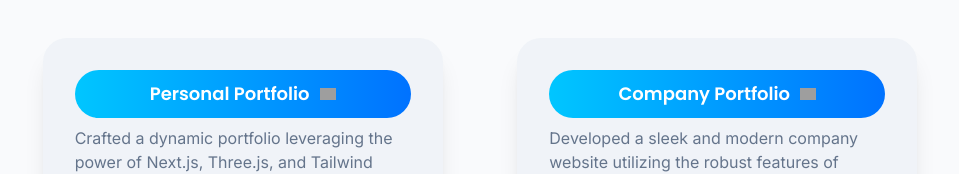
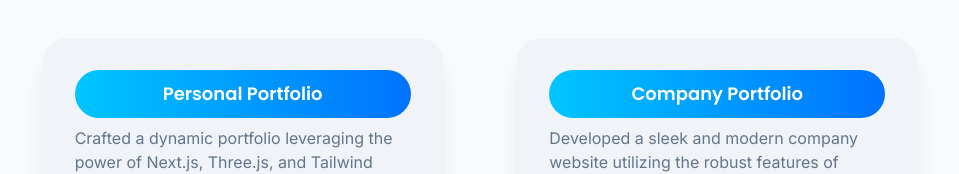
Before and after one commit to mrpanday93/3d-portfolio, a Next.js app: page /projects in a window 1280 px wide. Shown: the part 346-520 px from the top of the page, without its empty margins (160-1119 px from the left). Built offline with nearby package versions, Linux system fonts and the light colour scheme; grey boxes are pictures that could not be loaded.

Commit message:
commenting of project link

```diff
--- a/src/app/projects/page.jsx
+++ b/src/app/projects/page.jsx
@@ -47,7 +47,7 @@ const Projects = () => {
 
             <div className="flex flex-col p-0 m-0">
               <h4 className="font-poppins project-heading flex flex-row gap-5 justify-center px-5 py-2.5 rounded-3xl text-center ">
-                {project.link ? (
+                {/* {project.link ? (
                   <Link
                     href={project.link}
                     target="_blank"
@@ -63,9 +63,9 @@ const Projects = () => {
                       className="hover:scale-110 transition ease-in-out delay-50 hover:-translate-y-1 duration-300"
                     />
                   </Link>
-                ) : (
+                ) : ( */}
                   <span>{project.name} </span>
-                )}
+                {/* )} */}
               </h4>
               <p className="mt-2 text-slate-500">{project.description}</p>
               <p className="flex flex-col gap-3 mt-2 cursor-pointer text-slate-500">
```
